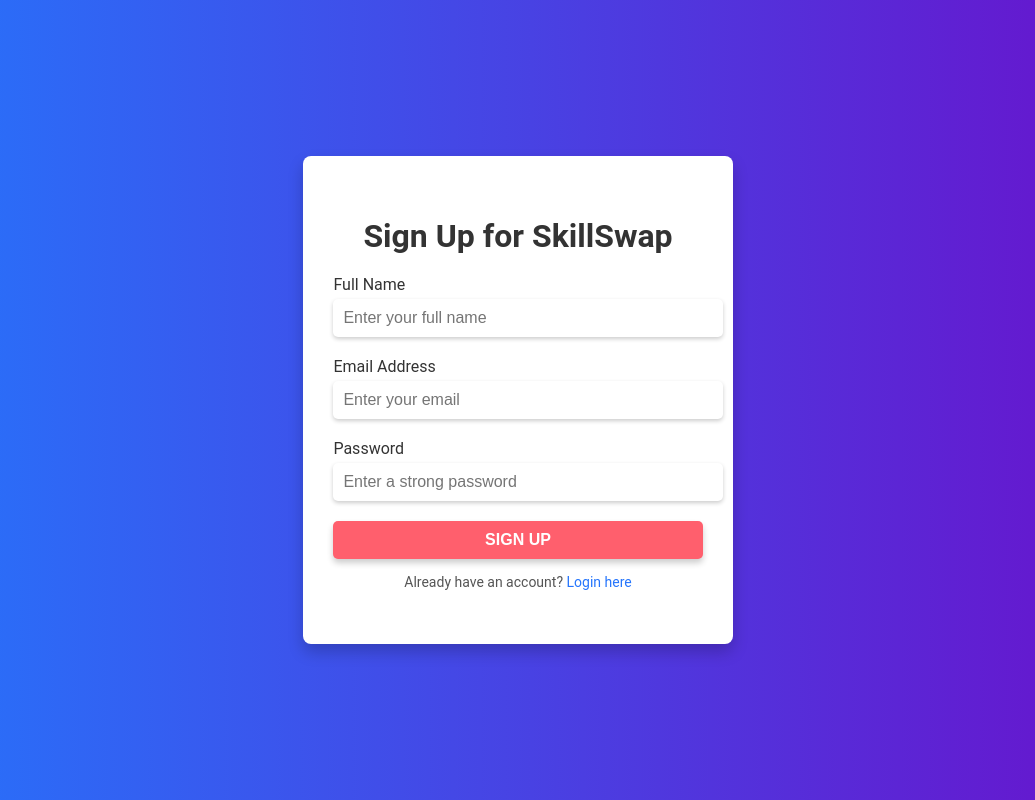
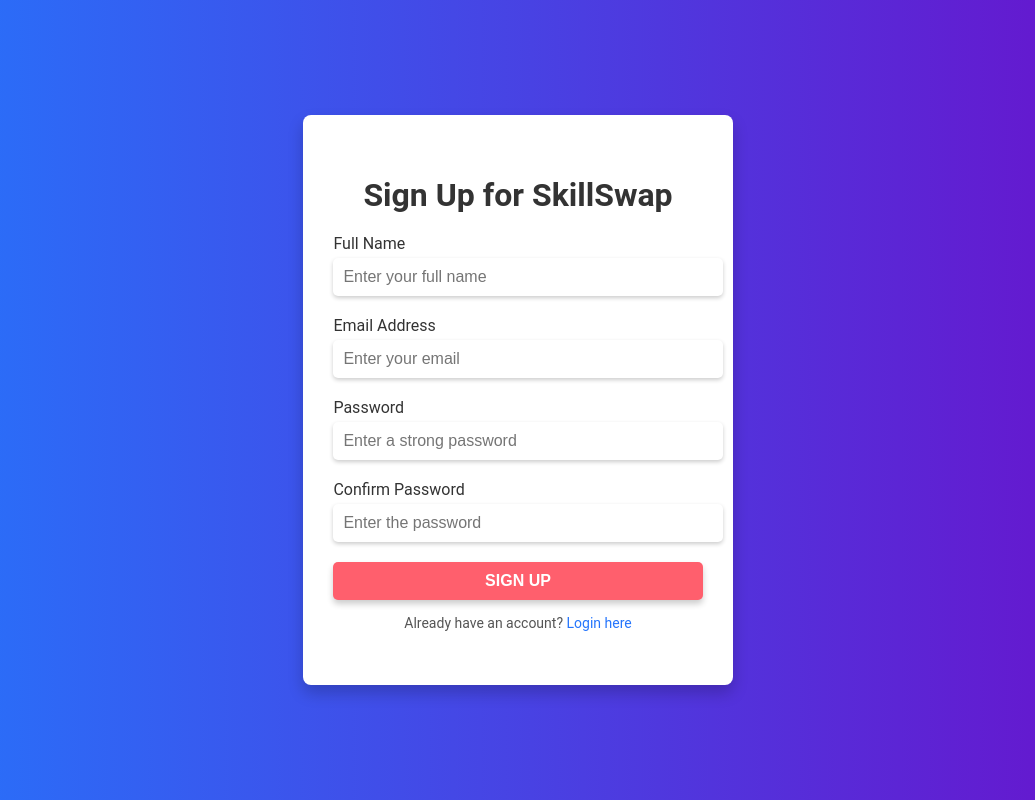
Before and after one commit to Vishwa0416/Skill-Swap, a React (Create React App) app: page /signup.js in a window 1280 px wide. Shown: the whole page, without its empty margins (122-1157 px from the left). Built offline with nearby package versions, Linux system fonts and the light colour scheme.

Commit message:
Confirm Password

```diff
--- a/src/signup.js
+++ b/src/signup.js
@@ -60,6 +60,18 @@
             required
           />
         </div>
+        <div className="form-group">
+          <label htmlFor="password">Confirm Password</label>
+          <input
+            type="confirm_password"
+            id="confirm_password"
+            name="confirm_password"
+            value={formData.confirmpassword}
+            onChange={handleChange}
+            placeholder="Enter the password"
+            required
+          />
+        </div>
         <button type="submit" className="submit-button">Sign Up</button>
       </form>
       <p className="signup-prompt">
```
